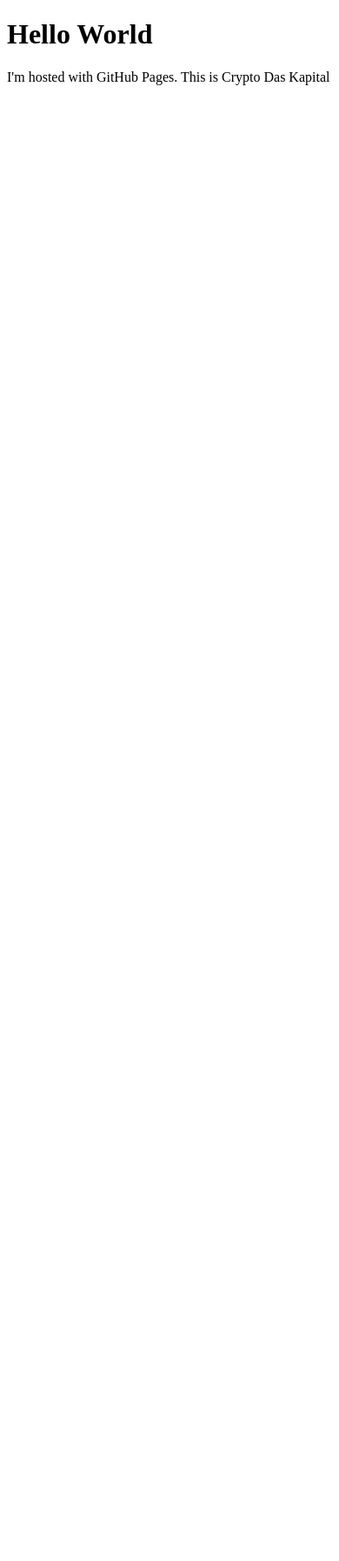
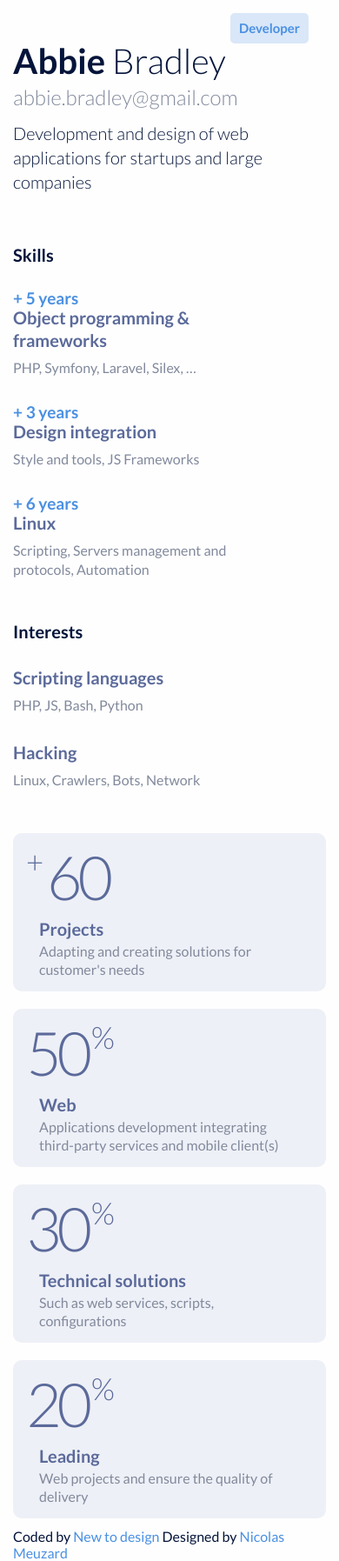
Before and after one commit to cryptodaskapital/daskapital, a plain HTML site: page index.html in a window 390 px wide. Shown: the whole page at 87% size. Before the commit the page ends 844 px from the top, so only its background shows below. Drawn offline with Linux system fonts and the light colour scheme.

Commit message:
Index file

```diff
--- a/index.html
+++ b/index.html
@@ -1,7 +1,180 @@
 <!DOCTYPE html>
 <html>
+<head>
+	<title>Minimal Resume Template</title>
+	<link rel="stylesheet" type="text/css" href="styles.css">
+	<meta name="viewport" content="width=device-width, initial-scale=1.0">
+</head>
 <body>
-<h1>Hello World</h1>
-<p>I'm hosted with GitHub Pages.  This is Crypto Das Kapital</p>
+
+	<div class="container">
+		<div class="hero">
+			<h1 class="name"><strong>Abbie</strong> Bradley</h1>
+			<span class="job-title">Developer</span>
+			<span class="email">abbie.bradley@gmail.com</span>
+
+			<h2 class="lead">Development and design of web applications
+for startups and large companies</h2>
+		</div>
+	</div>
+
+<!-- Skills and intrest section -->
+	<div class="container">
+
+		<div class="sections">
+			<h2 class="section-title">Skills</h2>
+
+			<div class="list-card">
+				<span class="exp">+ 5 years</span>
+				<div>
+					<h3>Object programming & frameworks</h3>
+					<span>PHP, Symfony, Laravel, Silex, …</span>
+				</div>
+			</div>
+
+			<div class="list-card">
+				<span class="exp">+ 3 years</span>
+				<div>
+					<h3>Design integration</h3>
+					<span>Style and tools, JS Frameworks</span>
+				</div>
+			</div>
+
+			<div class="list-card">
+				<span class="exp">+ 6 years</span>
+				<div>
+					<h3>Linux</h3>
+					<span>Scripting, Servers management and protocols, Automation</span>
+				</div>
+			</div>
+
+
+		</div>
+		<div class="sections">
+				<h2 class="section-title">Interests</h2>
+
+				<div class="list-card">
+					<div>
+						<h3>Scripting languages</h3>
+						<span>PHP, JS, Bash, Python</span>
+					</div>
+				</div>
+
+				<div class="list-card">
+					<div>
+						<h3>Hacking</h3>
+						<span>Linux, Crawlers, Bots, Network</span>
+					</div>
+				</div>
+		</div>
+	</div>
+
+	<!-- Achievements -->
+
+	<div class="container cards">
+
+		<div class="card">
+			<div class="skill-level">
+				<span>+</span>
+				<h2>60</h2>
+			</div>
+
+			<div class="skill-meta">
+				<h3>Projects</h3>
+				<span>Adapting and creating solutions for customer's needs</span>
+			</div>
+		</div>
+
+
+		<div class="card">
+			<div class="skill-level">
+				<h2>50</h2>
+				<span>%</span>
+			</div>
+
+			<div class="skill-meta">
+				<h3>Web</h3>
+				<span>Applications development integrating third-party services and mobile client(s)</span>
+			</div>
+		</div>
+
+
+		<div class="card">
+			<div class="skill-level">
+				<h2>30</h2>
+				<span>%</span>
+			</div>
+
+			<div class="skill-meta">
+				<h3>Technical solutions</h3>
+				<span>Such as web services, scripts, configurations</span>
+			</div>
+		</div>
+
+
+		<div class="card">
+			<div class="skill-level">
+				<h2>20</h2>
+				<span>%</span>
+			</div>
+
+			<div class="skill-meta">
+				<h3>Leading</h3>
+				<span>Web projects and ensure the quality of delivery</span>
+			</div>
+		</div>
+
+	</div>
+
+	<!-- Timeeline -->
+
+	<div class="container">
+		<ol class="timeline">
+		  <li>
+		    <p class="line">Experiences</p>
+		    <span class="point"></span>
+		    <p class="description">
+		      Lead Developer @Geronimo
+		    </p>
+		    <span class="date">Today - Apr. 2016</span>
+		  </li>
+
+		  <li>
+		    <span class="point"></span>
+		    <p class="description">
+		      Freelance
+		    </p>
+		    <span class="date">Apr. 2016 - Sep. 2015</span>
+		  </li>
+
+		  		  <li>
+		    <p class="line">Education</p>
+		    <span class="point"></span>
+		    <p class="description">
+		      DUT "Métiers du multimédia et de l'internet"
+		    </p>
+		    <span class="date">2015 - 2013</span>
+		  </li>
+
+		  		  <li>
+		    <span class="point"></span>
+		    <p class="description">
+		      Art & Design studies
+		    </p>
+		    <span class="date">2013 - 2008</span>
+		  </li>
+		</ol>
+
+	</div>
+
+
+	<br><br>
+
+
+	<footer class="container">
+		<span style="font-size: 16px; margin-top: ">Coded by <a href="https://newtodesign.com/">New to design </a> Designed by <a href="https://dribbble.com/shots/4342703-Minimal-resume-freebie-for-junior-self-taught-people">Nicolas Meuzard</a></span>
+	</footer>
+
+
 </body>
 </html>
--- /dev/null
+++ b/styles.css
@@ -0,0 +1,455 @@
+/* https://newtodesing.com/
+   v2.0 | 20110126
+   License: none (public domain)
+*/
+
+
+
+/*Load google font*/
+@import url('https://fonts.googleapis.com/css?family=Lato:300,400,700');
+
+
+
+/* Reset Styles */
+
+html, body, div, span, applet, object, iframe,
+h1, h2, h3, h4, h5, h6, p, blockquote, pre,
+a, abbr, acronym, address, big, cite, code,
+del, dfn, em, img, ins, kbd, q, s, samp,
+small, strike, strong, sub, sup, tt, var,
+b, u, i, center,
+dl, dt, dd, ol, ul, li,
+fieldset, form, label, legend,
+table, caption, tbody, tfoot, thead, tr, th, td,
+article, aside, canvas, details, embed,
+figure, figcaption, footer, header, hgroup,
+menu, nav, output, ruby, section, summary,
+time, mark, audio, video {
+	margin: 0;
+	padding: 0;
+	border: 0;
+	font-size: 100%;
+	font: inherit;
+	vertical-align: baseline;
+}
+/* HTML5 display-role reset for older browsers */
+article, aside, details, figcaption, figure,
+footer, header, hgroup, menu, nav, section {
+	display: block;
+}
+a{
+	text-decoration: none;
+	text-transform: none;
+	color: #4A90E2;
+}
+
+body {
+	line-height: 1;
+	font-family: lato, ubuntu,-apple-system,BlinkMacSystemFont,Segoe UI,Roboto,Oxygen,Ubuntu,Cantarell,Open Sans,Helvetica Neue,sans-serif;
+	text-rendering : optimizeLegibility;
+	-webkit-font-smoothing : antialiased;
+	font-size: 19px;
+	background-color: #FEFEFE;
+	color: #04143A;
+}
+ol, ul {
+	list-style: none;
+}
+blockquote, q {
+	quotes: none;
+}
+blockquote:before, blockquote:after,
+q:before, q:after {
+	content: '';
+	content: none;
+}
+table {
+	border-collapse: collapse;
+	border-spacing: 0;
+}
+
+p {
+	color: #15171a;
+	font-size: 17;
+	line-height: 31px;
+}
+
+strong {
+	font-weight: 600;
+}
+
+div , footer {
+	box-sizing: border-box;
+}
+
+/* Reset ends */
+
+
+/*Hero section*/
+
+.container {
+	max-width: 1100px;
+	height: auto;
+	margin: 60px auto;
+}
+
+.hero {
+	margin: 50px auto;
+	position: relative;
+}
+
+h1.name {
+	font-size: 70px;
+	font-weight: 300;
+	display: inline-block;
+}
+
+.job-title {
+	vertical-align: top;
+	background-color: #D9E7F8;
+	color: #4A90E2;
+	font-weight: 600;
+	margin-top: 5px;
+	margin-left: 20px;
+	border-radius: 5px;
+	display: inline-block;
+	padding: 15px 25px;
+}
+
+.email {
+	display: block;
+	font-size: 24px;
+	font-weight: 300;
+	color: #81899C;
+	margin-top: 10px;
+}
+
+.lead {
+	font-size: 44px;
+	font-weight: 300;
+	margin-top: 60px;
+	line-height: 55px;
+}
+
+/*hero ends*/
+
+/*skills & intrests*/
+
+.sections {
+	vertical-align: top;
+	display: inline-block;
+	width: 49.7%;
+	height: 50px;
+}
+
+.section-title {
+	font-size: 20px;
+	font-weight: 600;
+	margin-bottom: 15px;
+}
+
+.list-card {
+	margin: 30px 0;
+}
+
+.list-card .exp , .list-card div{
+	display: inline-block;
+	vertical-align: top;
+}
+
+.list-card .exp {
+	margin-right: 15px;
+	color: #4A90E2;
+	font-weight: 600;
+	width: 100px;
+}
+
+.list-card div {
+	width: 70%;
+}
+
+.list-card h3 {
+	font-size: 20px;
+	font-weight: 600;
+	color: #5B6A9A;
+	line-height: 26px;
+	margin-bottom: 8px;
+}
+
+.list-card div span {
+	font-size: 16px;
+	color: #81899C;
+	line-height: 22px;
+}
+
+/*skill and intrests ends*/
+
+/* Achievements */
+
+
+.cards {
+	max-width: 1120px;
+	display: block;
+	margin-top: 280px;
+}
+
+.card {
+	width: 47.9%;
+	height: 200px;
+	background-color: #EEF0F7;
+	display: inline-block;
+	margin: 7px 5px;
+	vertical-align: top;
+	border-radius: 10px;
+	text-align: center;
+	padding-top: 50px
+}
+
+.card-active , .card:hover{
+	transform: scale(1.02);
+	transition: 0.5s;
+	background-color: #fff;
+	box-shadow: 0px 5px 50px -8px #ddd;
+	cursor: pointer;
+}
+
+
+.skill-level {
+	display: inline-block;
+	max-width: 160px;
+}
+
+.skill-level span {
+	font-size: 35px;
+	font-weight: 300;
+	color: #5B6A9A;
+	vertical-align: top;
+}
+
+.skill-level h2 {
+	font-size: 95px;
+	font-weight: 300;
+	display: inline-block;
+	vertical-align: top;
+	color: #5B6A9A;
+	letter-spacing: -5px;
+}
+
+.skill-meta {
+	vertical-align: top;
+	display: inline-block;
+	max-width: 300px;
+	text-align: left;
+	margin-top: 15px;
+	margin-left: 15px;
+}
+
+.skill-meta h3 {
+	font-size: 20px;
+	font-weight: 800;
+	color: #5B6A9A;
+	margin-bottom: 5px;
+}
+
+.skill-meta span{
+	color: #81899C;
+	line-height: 20px;
+	font-size: 16px;
+}
+
+/* Achievements ends */
+
+
+
+/* Timeline styles*/
+
+
+ol {
+	position: relative;
+	display: block;
+	margin: 100px 0;
+	height: 2px;
+	background: #EEF0F7;
+
+}
+ol::before,
+ol::after {
+	content: "";
+	position: absolute;
+	top: -10px;
+	display: block;
+	width: 0;
+	height: 0;
+  	border-radius: 10px;
+	border: 0px solid #31708F;
+}
+ol::before {
+	left: -5px;
+}
+ol::after {
+	right: -10px;
+	border: 0px solid transparent;
+	border-right: 0;
+	border-left: 20px solid #31708F;
+  	border-radius: 3px;
+}
+
+/* ---- Timeline elements ---- */
+li {
+	position: relative;
+	display: inline-block;
+	float: left;
+	width: 25%;
+  	height: 50px;
+}
+li .line {
+  position: absolute;
+  top: -47px;
+  left: 1%;
+  font-size: 20px;
+  font-weight: 600;
+  color: #04143A;
+}
+li .point {
+	content: "";
+	top: -7px;
+	left: 0%;
+	display: block;
+	width: 8px;
+	height: 8px;
+	border: 4px solid #fff;
+	border-radius: 10px;
+	background: #4A90E2;
+  position: absolute;
+}
+li .description {
+  display: none;
+  padding: 10px 0;
+  margin-top: 20px;
+  position: relative;
+  font-weight: normal;
+  z-index: 1;
+  max-width: 95%;
+  font-size: 18px;
+  font-weight: 600;
+  line-height: 25px;
+  color: #5B6A9A;
+}
+.description::before {
+  content: '';
+  width: 0;
+  height: 0;
+  border-left: 5px solid transparent;
+  border-right: 5px solid transparent;
+  border-bottom: 5px solid #f4f4f4;
+  position: absolute;
+  top: -5px;
+  left: 43%;
+}
+
+
+.timeline .date{
+	font-size: 14px;
+	color: #81899C;
+	font-weight: 300;
+}
+
+/* ---- Hover effects ---- */
+li:hover {
+  color: #48A4D2;
+}
+li .description {
+  display: block;
+}
+
+/*timeline ends*/
+
+
+
+/* Media queries*/
+
+@media(max-width: 1024px){
+	.container {
+		padding: 15px;
+		margin: 0px auto;
+	}
+	.cards {
+		margin-top: 250px;
+	}
+}
+
+@media(max-width: 768px){
+	.container {
+		padding: 15px;
+		margin: 0px auto;
+	}
+	.cards {
+		margin-top: 320px;
+	}
+
+	.card {
+		padding: 15px;
+		text-align: left;
+	}
+	.card h2 {
+		font-size: 70px;
+	}
+		.card , .sections {
+		width: 100%;
+		height: auto;
+		margin: 10px 0;
+		float: left;
+	}
+
+	.timeline{
+		border: none;
+		background-color: rgba(0,0,0,0);
+	}
+
+	.timeline li{
+		margin-top: 70px;
+		height: 150px;
+	}
+}
+
+
+@media(max-width: 425px) {
+	h1.name {
+		font-size: 40px;
+	}
+
+	.card , .sections {
+		width: 100%;
+		height: auto;
+		margin: 10px 0;
+		float: left;
+	}
+
+	.timeline{
+		display: none;
+		}
+
+	.job-title {
+		position: absolute;
+		font-size: 15px;
+		top: -40px;
+		right: 20px;
+		padding: 10px
+	}
+
+	.lead {
+		margin-top: 15px;
+		font-size: 20px;
+		line-height: 28px;
+	}
+	.container {
+		margin: 0px;
+		padding: 0 15px;
+	}
+	footer {
+		margin-top: 2050px;
+	}
+	}
+
+
+/* End of all :P*/
```
Also changed, not shown: index_test.html (added, +7 -0 lines).
